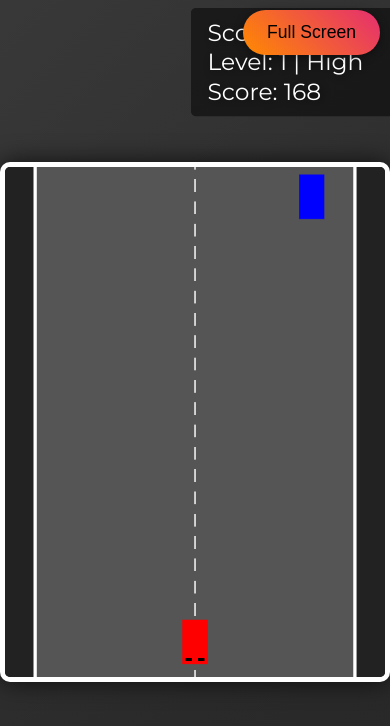
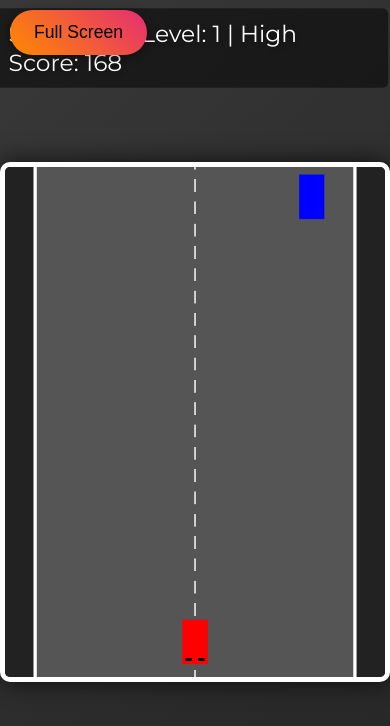
Before and after one commit to DasuGaurav/CarGame, a plain HTML site: page index.html in a window 390 px wide. Both pictures are taken after a click on the button "Easy". Drawn offline with Linux system fonts and the light colour scheme.

Commit message:
Update index.html

```diff
--- a/index.html
+++ b/index.html
@@ -92,18 +92,22 @@
       background: linear-gradient(45deg, #e52e71, #ff8a00);
       transform: scale(1.05);
     }
-    /* Media Query: On mobile, adjust scoreboard & fullscreen button */
+    /* Media Query: On mobile, reposition score display & full screen button */
     @media (max-width: 600px) {
+      /* Score display moves to top right */
       #scoreDisplay {
         top: 10px;
-        left: 50%;
-        transform: translateX(-50%);
+        right: 10px;
+        left: auto;
+        transform: none;
         font-size: 1.4rem;
         padding: 10px 16px;
       }
+      /* Full screen button moves to top left and becomes a bit larger */
       #fullscreenButton {
         top: 10px;
-        right: 10px;
+        left: 10px;
+        right: auto;
         font-size: 1.1rem;
         padding: 12px 24px;
       }
@@ -409,11 +413,17 @@
     // === GAME FUNCTIONS ===
     function setDifficulty(selectedDifficulty) {
       difficulty = selectedDifficulty;
+      // Set base speeds based on chosen difficulty
       baseObstacleSpeed = difficulty === 'easy' ? 100 : difficulty === 'medium' ? 180 : 250;
       baseObstacleInterval = difficulty === 'easy' ? 2000 : difficulty === 'medium' ? 1500 : 1000;
+      // If mobile, further increase difficulty by increasing speed and reducing interval
+      if(isMobile) {
+        baseObstacleSpeed *= 1.5;
+        baseObstacleInterval = Math.floor(baseObstacleInterval * 0.7);
+      }
       obstacleSpeed = baseObstacleSpeed;
       obstacleInterval = baseObstacleInterval;
-      // Hide the difficulty overlay (splash already ended)
+      // Hide difficulty overlay and start game
       difficultyOverlay.style.display = 'none';
       startGame();
     }
@@ -542,7 +552,7 @@
       ctx.fillRect(0, 0, canvas.width, canvas.height);
       drawRoad();
 
-      // Increase sensitivity on mobile
+      // Increase gyro sensitivity on mobile if motion is enabled
       if (useMotion) {
         const sensitivity = isMobile ? 8 : 4;
         carX += currentTilt * sensitivity * (deltaTime / 1000);
```
